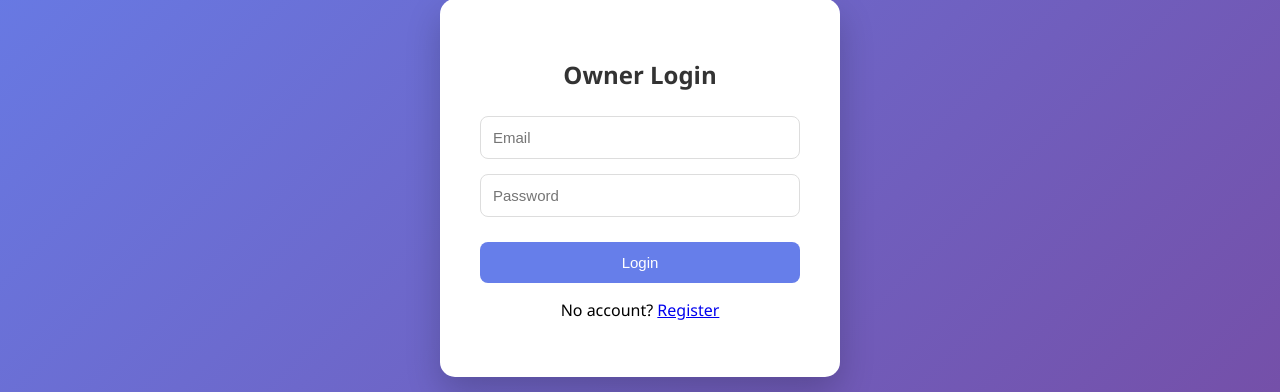
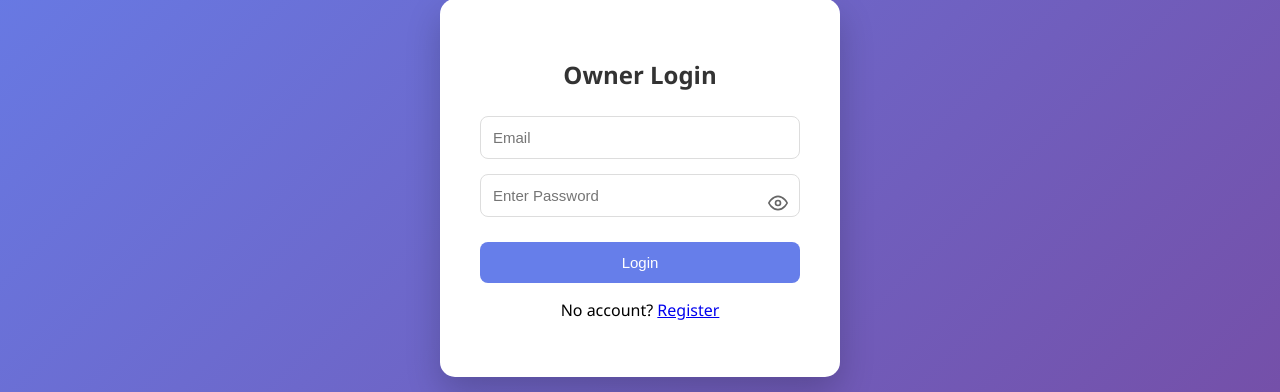
Before and after one commit to kashishub/Secure-Park, a Flask app: page /login in a window 1280 px wide. Shown: the part 212-604 px from the top of the page. Run offline with Flask 3, Linux system fonts and the light colour scheme; some libraries are stand-ins or nearby versions.

Commit message:
Add password toggle eye buttonin login and register page

```diff
--- a/static/style.css
+++ b/static/style.css
@@ -109,6 +109,31 @@ img {
     font-weight: 500;
     animation: fadeIn 0.3s ease-in-out;
 }
+.input-group {
+    position: relative;
+    width: 100%;
+}
+
+.input-group input {
+    width: 100%;
+    padding: 12px 45px 12px 12px;
+    box-sizing: border-box;
+}
+
+.toggle-password {
+    position: absolute;
+    top: 50%;
+    right: 12px;
+    transform: translateY(-50%);
+    cursor: pointer;
+    color: #666;
+    display: flex;
+    align-items: center;
+}
+
+.toggle-password:hover {
+    color: #000;
+}
 
 @keyframes fadeIn {
     from { opacity: 0; transform: translateY(-5px); }
--- a/templates/login.html
+++ b/templates/login.html
@@ -21,12 +21,41 @@
 
     <form method="POST">
         <input type="email" name="email" placeholder="Email" required>
-        <input type="password" name="password" placeholder="Password" required>
+        <div class="input-group">
+            <input type="password" id="password" name="password" placeholder="Enter Password" required>
+            <span class="toggle-password" onclick="togglePassword()">
+                <svg id="eyeIcon" xmlns="http://www.w3.org/2000/svg" width="20" height="20" viewBox="0 0 24 24" fill="none" stroke="currentColor" stroke-width="2">
+                    <path d="M1 12s4-8 11-8 11 8 11 8-4 8-11 8-11-8-11-8z"/>
+                    <circle cx="12" cy="12" r="3"/>
+                </svg>
+            </span>
+        </div>
         <button type="submit" class="primary">Login</button>
     </form>
 
     <p>No account? <a href="{{ url_for('register_user') }}">Register</a></p>
 </div>
 
+
+<script>
+function togglePassword() {
+    const password = document.getElementById("password");
+    const eyeIcon = document.getElementById("eyeIcon");
+
+    if (password.type === "password") {
+        password.type = "text";
+        eyeIcon.innerHTML = `
+            <path d="M17.94 17.94A10.94 10.94 0 0112 19C5 19 1 12 1 12a21.16 21.16 0 015.06-7.94"/>
+            <line x1="1" y1="1" x2="23" y2="23"/>
+        `;
+    } else {
+        password.type = "password";
+        eyeIcon.innerHTML = `
+            <path d="M1 12s4-8 11-8 11 8 11 8-4 8-11 8-11-8-11-8z"/>
+            <circle cx="12" cy="12" r="3"/>
+        `;
+    }
+}
+</script>
 </body>
 </html>
```
Also changed, not shown: templates/register_user.html (+23 -1 lines), 1 other file.
